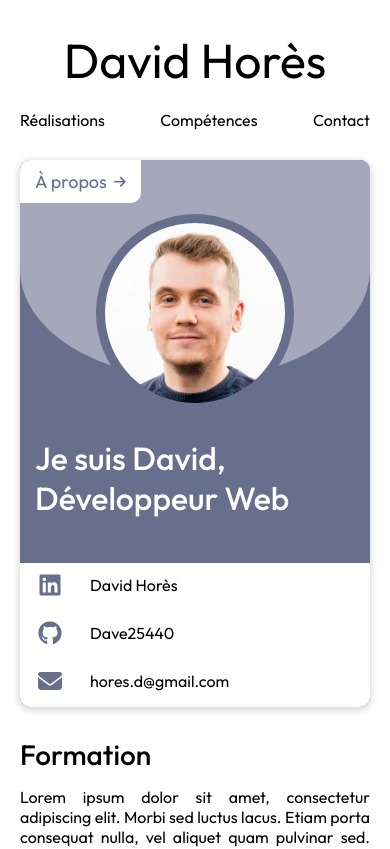
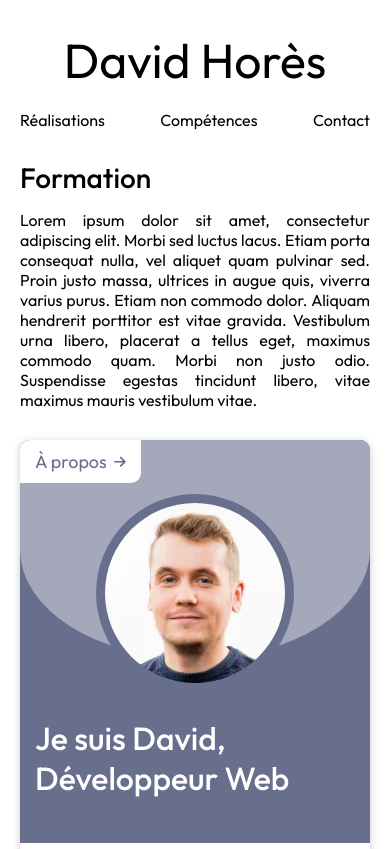
Before and after one commit to Dave25440/david-hores-portfolio, a React (Create React App) app: page /david-hores-portfolio/formation in a window 390 px wide. Shown: the top 849 px of the page. Built offline with nearby package versions, Linux system fonts and the light colour scheme.

Commit message:
Add className prop to About, update Layout and add media query to Layout stylesheet

```diff
--- a/src/components/About/index.jsx
+++ b/src/components/About/index.jsx
@@ -7,6 +7,7 @@ import Links from "../Links";
 import photo from "../../assets/david_hores.webp";
 
 const About = ({
+    className,
     color,
     project,
     title = (
@@ -26,7 +27,7 @@ const About = ({
     const flipCard = () => setIsFlipped((prev) => !prev);
 
     return (
-        <article className={styles.about}>
+        <article className={`${styles.about} ${className}`}>
             <div
                 className={`${styles.about__inner} ${
                     isFlipped && styles["about__inner--flipped"]
--- a/src/components/Layout/Layout.module.scss
+++ b/src/components/Layout/Layout.module.scss
@@ -9,4 +9,10 @@
             grid-template-columns: auto;
         }
     }
+
+    &__about {
+        @media (max-width: variables.$breakpoint-small) {
+            order: 2;
+        }
+    }
 }
--- a/src/components/Layout/index.jsx
+++ b/src/components/Layout/index.jsx
@@ -12,17 +12,22 @@ const paths = [
     "/david-hores-portfolio/formation"
 ];
 
-const pathMatch = (pathname) => paths.includes(pathname.replace(/\/$/, ""));
+const pathMatch = (pathname) => paths.includes(pathname);
 
 const Layout = ({ children }) => {
     const location = useLocation();
-    const isMatch = pathMatch(location.pathname);
+    const pathname = location.pathname.replace(/\/$/, "");
+    const isMatch = pathMatch(pathname);
 
     return (
         <>
             <Header />
             <main className={`${styles.main} ${isMatch && styles.main__grid}`}>
-                {isMatch && <About />}
+                {isMatch && (
+                    <About
+                        className={pathname !== paths[0] && styles.main__about}
+                    />
+                )}
                 {children}
             </main>
             <Footer />
```
